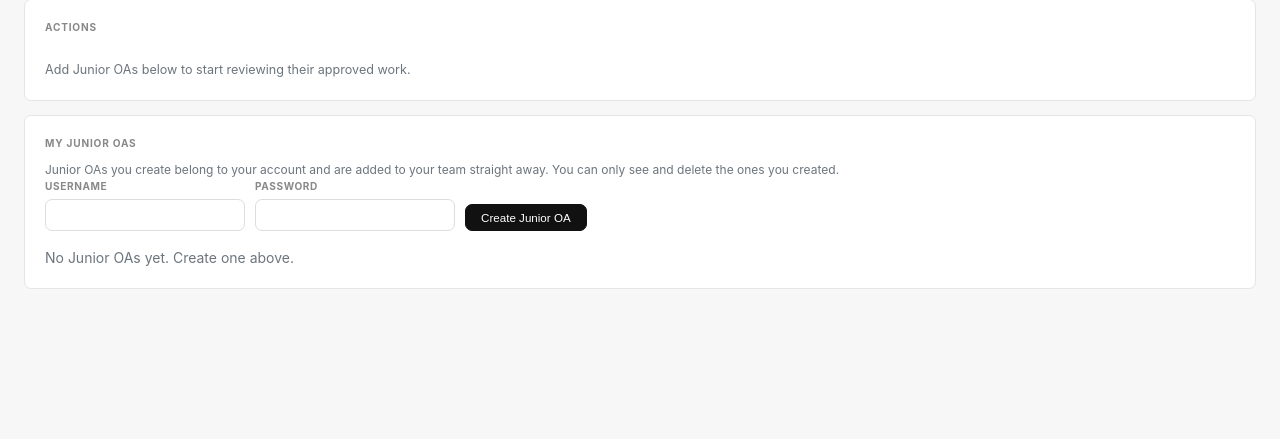
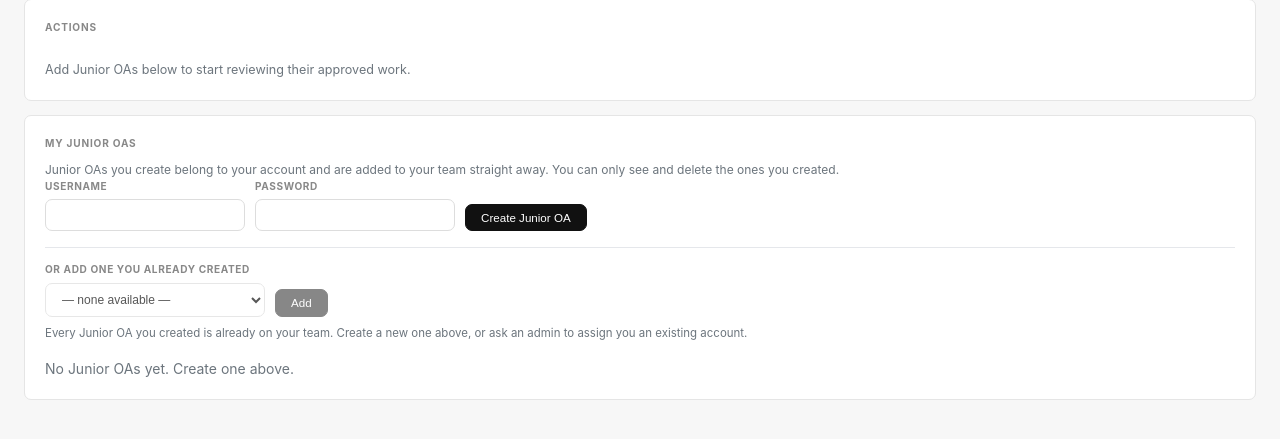
Before and after one commit to vikashx10/annotation-tool, a Python web app: template templates/senior_oa/dashboard.html in a window 1280 px wide. Shown: the part 156-595 px from the top of the page. Run offline with Jinja, Linux system fonts and the light colour scheme; the template is opened without the code that fills it, so the values that code supplies are empty.

Commit message:
Keep the Junior OA selector visible when empty
The selector was wrapped in {% if available_juniors %}, so a senior whose
created juniors are all already on the team saw no selector at all — it looked
missing rather than empty. workday_senior_reviewer hits this: they own one
junior (test) and it is already on their team.

The block now always renders, with the dropdown and button disabled and a line
explaining why. Submitting with no/blank/unknown id is already handled server
side and creates no link.

Co-Authored-By: Claude Opus 5 (1M context) <noreply@anthropic.com>
Claude-Session: https://claude.ai/code/session_012P6dysP9HdVJ8pjywMsmvb

```diff
--- a/templates/senior_oa/dashboard.html
+++ b/templates/senior_oa/dashboard.html
@@ -121,21 +121,32 @@
             <button type="submit" class="btn-primary">Create Junior OA</button>
         </form>
 
-        {% if available_juniors %}
+        <div style="padding-top:14px; border-top:1px solid #e5e7eb; margin-bottom:16px;">
             <form method="POST" action="{{ url_for('senior_oa.add_junior') }}"
-              style="display:flex; gap:10px; align-items:end; flex-wrap:wrap; margin-bottom:16px;
-                     padding-top:14px; border-top:1px solid #e5e7eb;">
+                  style="display:flex; gap:10px; align-items:end; flex-wrap:wrap;">
                 <div class="form-group" style="margin-bottom:0;">
                     <label>Or add one you already created</label>
-                <select name="junior_id" style="width:220px;">
+                    <select name="junior_id" style="width:220px;"
+                            {% if not available_juniors %}disabled{% endif %}>
                         {% for j in available_juniors %}
                         <option value="{{ j.id }}">{{ j.username }}</option>
+                        {% else %}
+                        <option value="">— none available —</option>
                         {% endfor %}
                     </select>
                 </div>
-            <button type="submit" class="btn-primary">Add</button>
+                <button type="submit" class="btn-primary"
+                        {% if not available_juniors %}disabled style="opacity:0.5; cursor:not-allowed;"{% endif %}>
+                    Add
+                </button>
             </form>
+            {% if not available_juniors %}
+            <p style="color:#6c757d; font-size:0.82rem; margin:8px 0 0;">
+                Every Junior OA you created is already on your team. Create a new
+                one above, or ask an admin to assign you an existing account.
+            </p>
             {% endif %}
+        </div>
 
         {% if owned_junior_stats %}
         <table>
```
Lines whose indentation alone changed are shown as unchanged.
